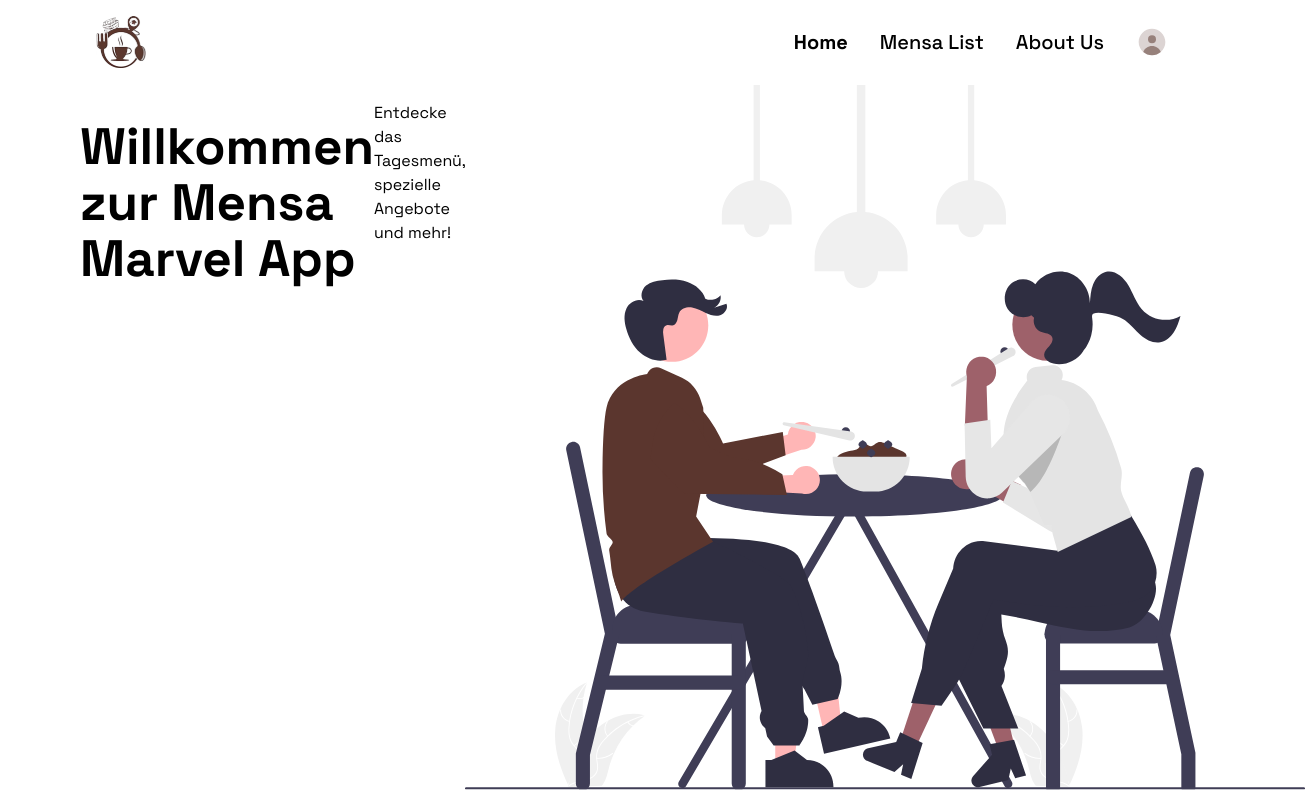
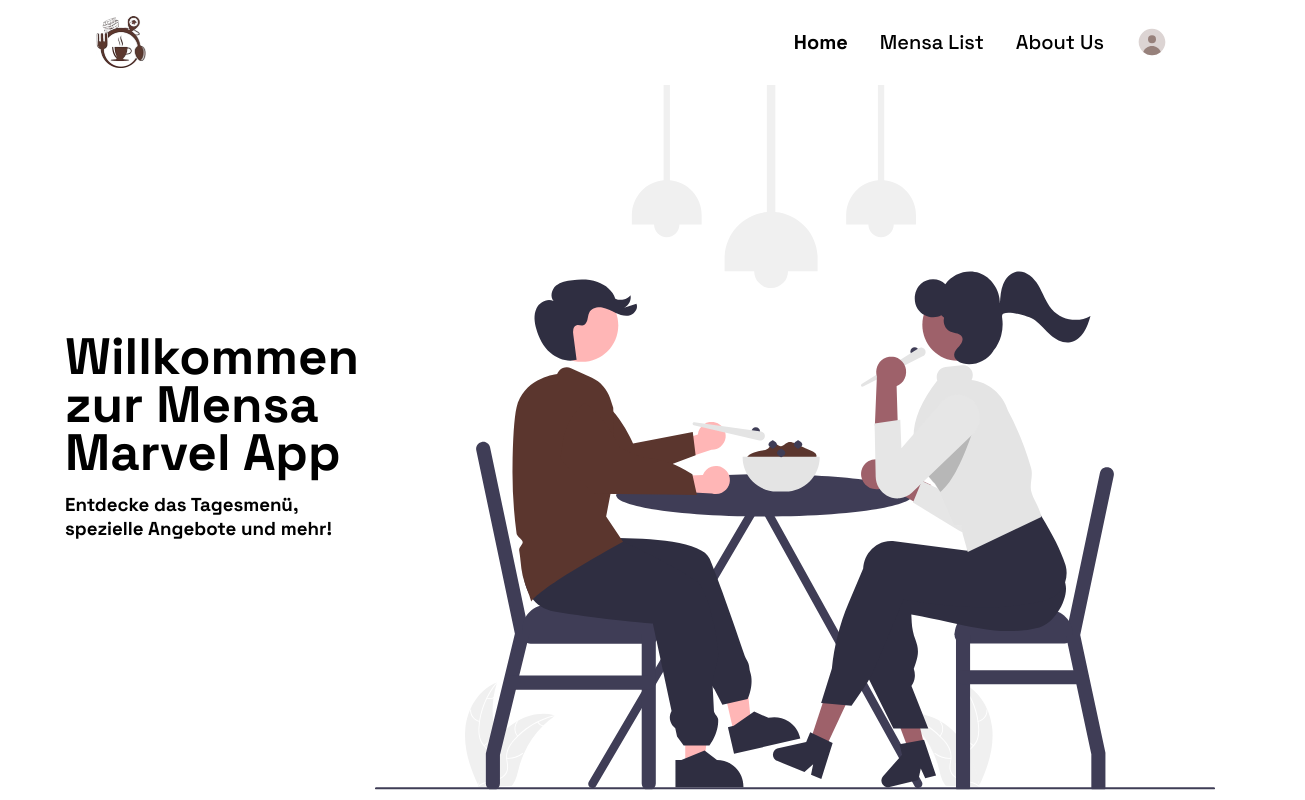
Before and after one commit to HTW-PMA/mensa-app-gruppe1, a Vue app: page / in a window 1280 px wide. Shown: the whole page, 1305 px wide, since content can reach past the window. Built offline with nearby package versions, Linux system fonts and the light colour scheme; no server answers.

Commit message:
responsive design v3

```diff
--- a/src/components/HomeView.vue
+++ b/src/components/HomeView.vue
@@ -1,13 +1,18 @@
 <template>
   <div v-if="width > SMALL_BREAKPOINT" class="home-view">
+    <div class="heading-container">
       <h1>{{ t('welcome') }}</h1>
-      <p>{{ t('discover') }}</p>
-      <a v-if="nearestMensa">
+      <h3>{{ t('discover') }}</h3>
+      <a v-if="nearestMensa" class="next-meal-container">
         <h2>{{ t('nearest') }}</h2>
         <p>{{ nearestMensa.name }}</p>
-        <p>{{ nearestMensa.address.street }}, {{ nearestMensa.address.city }}</p>
+        <div>
+          <LocationIcon/>
+          {{ nearestMensa.address.street }}, {{ nearestMensa.address.city }}
+        </div>
       </a>
-      <img src="@/assets/home_vector.svg" alt="Mensa Marvel" class="mensa-logo" />
+    </div>
+    <img src="@/assets/home_vector.svg" alt="Mensa Marvel" class="mensa-logo"/>
 
   </div>
 
@@ -28,14 +33,15 @@
 </template>
 
 <script setup lang="ts">
-import { useI18n } from 'vue-i18n';
-import { ref, onMounted } from 'vue';
-import { Mensa } from '@/types/mensainterface';
+import {useI18n} from 'vue-i18n';
+import {ref, onMounted} from 'vue';
+import {Mensa} from '@/types/mensainterface';
 import localforage from "localforage";
 import {fetchMensas} from "@/service/mensaService";
 import {SMALL_BREAKPOINT, windowService} from "@/service/windowService";
+import LocationIcon from "@/assets/icons/LocationIcon.vue";
 
-const { t, locale } = useI18n();
+const {t, locale} = useI18n();
 const location = ref<string | null>(null);
 const nearestMensa = ref<Mensa | null>(null);
 const mensas = ref<Mensa[]>([]);
@@ -71,9 +77,9 @@ const getLocation = () => {
     if (navigator.geolocation) {
       navigator.geolocation.getCurrentPosition(
           (position) => {
-            const { latitude, longitude } = position.coords;
+            const {latitude, longitude} = position.coords;
             location.value = `Latitude: ${latitude}, Longitude: ${longitude}`;
-            resolve({ latitude, longitude });
+            resolve({latitude, longitude});
           },
           (error) => {
             console.error('Error getting location:', error);
@@ -94,14 +100,11 @@ const findNearestMensa = (userLat: number, userLng: number) => {
 
   mensas.value.forEach((mensa) => {
     if (mensa.address && mensa.address.geoLocation) {
-      const { latitude: mensaLat, longitude: mensaLng } = mensa.address.geoLocation;
-      if (typeof mensaLat === 'number' && typeof mensaLng === 'number') {
+      const {latitude: mensaLat, longitude: mensaLng} = mensa.address.geoLocation;
       const distance = getDistance(userLat, userLng, mensaLat, mensaLng);
-
       if (distance < minDistance) {
         minDistance = distance;
         closestMensa = mensa;
-        }
       }
     }
   });
@@ -145,16 +148,45 @@ onMounted(async () => {
 <style scoped>
 .home-view {
   display: flex;
+
+  .heading-container {
+    display: flex;
+    flex-direction: column;
+    justify-content: center;
+
+    h1 {
+      margin: 0 0 1rem 0;
+      line-height: 3rem;
+    }
+
+    h3 {
+      margin: 0;
+      line-height: 1.5rem;
+    }
+  }
+
+  img {
+    max-width: 100%;
+    height: auto;
+  }
 }
 
 .next-meal-container {
-  width: 100%;
-  height: 110px;
+  margin-top: 2rem;
+  width: fit-content;
+  height: fit-content;
+  padding: 1rem;
   border: solid 1px rgb(91, 54, 46, 0.21);
   border-radius: 12px;
   box-shadow: 0 0 0 0 rgba(255, 255, 255, 0.03), 0 15px 30px 0 rgba(255, 255, 255, 0.03),
   0 40px 40px 0 rgba(255, 255, 255, 0.03), 0 80px 60px 0 rgba(255, 255, 255, 0.01),
   0 130px 85px 0 rgba(255, 255, 255, 0);
+
+  div {
+    display: flex;
+    align-items: center;
+    gap: 5px;
+  }
 }
 
 @media (max-width: 690px) {
@@ -169,6 +201,46 @@ onMounted(async () => {
       margin-top: 2rem;
       margin-bottom: .5rem;
     }
+
+    .next-meal-container {
+      width: 100%;
+      height: 80px;
+      padding: 0;
+    }
+  }
+}
+
+@media screen and (min-width: 690px) and (max-width: 1024px) {
+  .home-view {
+    text-align: center;
+    flex-wrap: wrap;
+
+    .heading-container {
+      display: flex;
+      align-items: center;
+      justify-content: center;
+    }
+
+  }
+}
+
+@media (min-width: 1025px) {
+  .home-view {
+
+    .header-container {
+      width: 400px;
+    }
+  }
+}
+
+@media (min-width: 690px) {
+  .home-view {
+    justify-content: center;
+    gap: 1rem;
+
+    .header-container {
+      align-items: center !important;
+    }
   }
 }
 
```
Lines whose indentation alone changed are shown as unchanged.
